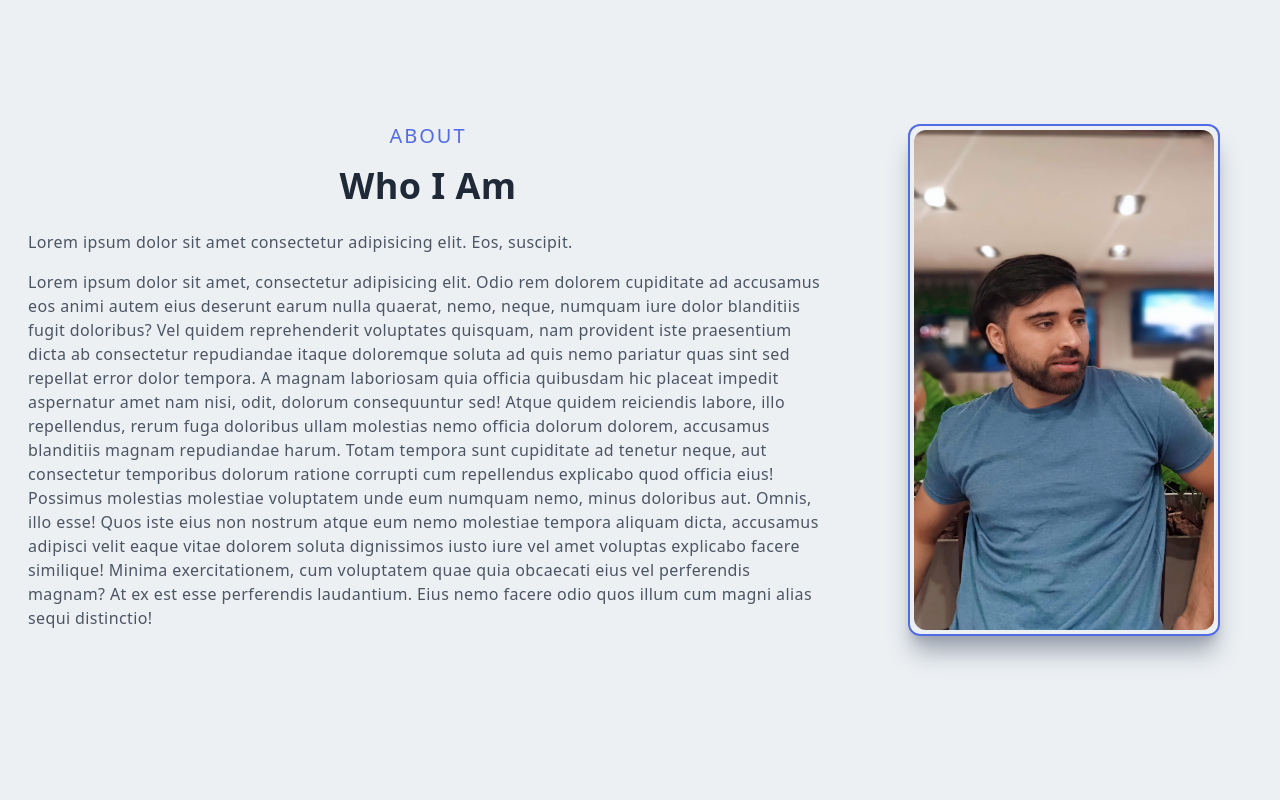
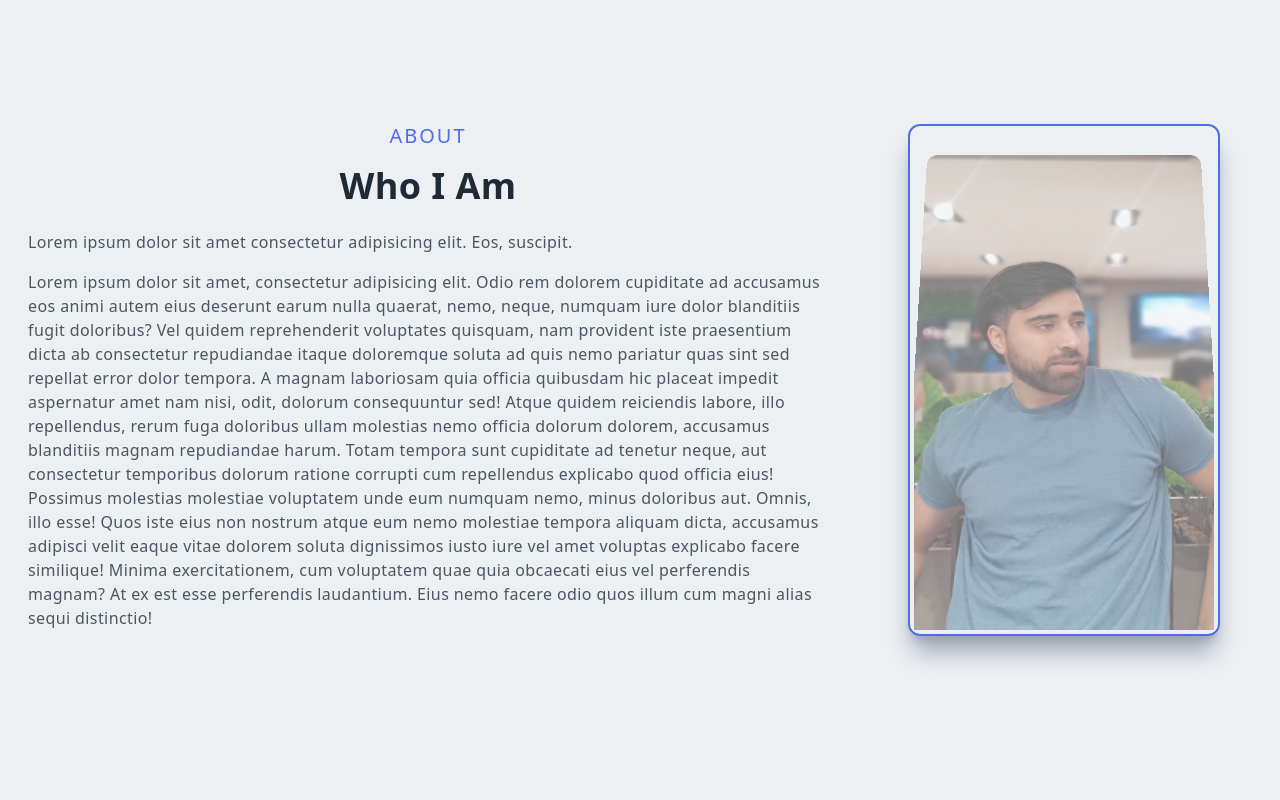
Before and after one commit to Matiaspp96/portfolio, a Next.js app: page / in a window 1280 px wide. Shown: the part 840-1640 px from the top of the page. Built offline with nearby package versions, Linux system fonts and the light colour scheme.

Commit message:
animated

```diff
--- a/components/About/About.jsx
+++ b/components/About/About.jsx
@@ -41,7 +41,7 @@ const About = () => {
 				<div className='w-auto h-auto m-auto border-2 border-[#516ce5] shadow-xl shadow-gray-400 rounded-xl flex items-center justify-center p-1 hover:border-sky-300 hover:scale-105 ease-in duration-300'>
 					{/* Image className='rounded-xl' */}
 					<Image
-						className='rounded-xl'
+						className='rounded-xl animate-[flipX_2s_ease-out_infinite]'
 						src={Me}
 						alt='Matias Picture'
 						width={300}
--- a/components/Skills/Skills.jsx
+++ b/components/Skills/Skills.jsx
@@ -10,7 +10,7 @@ const Skills = () => {
 				{/* <h2 className='py-4'>I have experience whit these technologies</h2> */}
 				<h2 className='py-4'>What I Can Do</h2>
 				<div className='grid grid-cols-4 gap-5 grid-auto md:gap-14'>
-					<div className='hover:scale-105 ease-in duration-300'>
+					<div className='hover:animate-[pulse_1s_ease-in-out_infinite]'>
 						<Image
 							src='https://cdn.jsdelivr.net/gh/devicons/devicon/icons/react/react-original-wordmark.svg'
 							alt='The logo icon for react'
@@ -19,7 +19,7 @@ const Skills = () => {
 							height={150}
 						/>
 					</div>
-					<div className='hover:scale-105 ease-in duration-300'>
+					<div className='hover:animate-[spin_5s_ease-out]'>
 						<Image
 							src='https://cdn.jsdelivr.net/gh/devicons/devicon/icons/nextjs/nextjs-original-wordmark.svg'
 							alt='The logo icon for nextjs'
@@ -37,7 +37,7 @@ const Skills = () => {
 							height={150}
 						/>
 					</div>
-					<div className='hover:scale-105 ease-in duration-300'>
+					<div className='hover:animate-[bounce_1s_ease-out]'>
 						<Image
 							src='https://cdn.jsdelivr.net/gh/devicons/devicon/icons/redux/redux-original.svg'
 							alt='The logo icon for redux'
@@ -46,7 +46,7 @@ const Skills = () => {
 							height={150}
 						/>
 					</div>
-					<div className='hover:scale-105 ease-in duration-300'>
+					<div className='hover:animate-[lightSpeedL_2s_ease-out_infinite]'>
 						<Image
 							src='https://cdn.jsdelivr.net/gh/devicons/devicon/icons/html5/html5-original-wordmark.svg'
 							alt='The logo icon for html5'
@@ -55,7 +55,7 @@ const Skills = () => {
 							height={150}
 						/>
 					</div>
-					<div className='hover:scale-105 ease-in duration-300'>
+					<div className='hover:animate-[ping_1s_ease-out]'>
 						<Image
 							src='https://cdn.jsdelivr.net/gh/devicons/devicon/icons/css3/css3-original-wordmark.svg'
 							alt='The logo icon for css'
@@ -64,7 +64,7 @@ const Skills = () => {
 							height={150}
 						/>
 					</div>
-					<div className='hover:scale-105 ease-in duration-300'>
+					<div className='hover:animate-[wiggle_1s_ease-out_infinite]'>
 						<Image
 							src='https://cdn.jsdelivr.net/gh/devicons/devicon/icons/tailwindcss/tailwindcss-original-wordmark.svg'
 							alt='The logo icon for tailwindcss'
@@ -73,7 +73,7 @@ const Skills = () => {
 							height={150}
 						/>
 					</div>
-					<div className='hover:scale-105 ease-in duration-300'>
+					<div className='animate-[fadeUp_1s_ease-out] hover:animate-[movement_2s_ease-out_infinite]'>
 						<Image
 							src='https://cdn.jsdelivr.net/gh/devicons/devicon/icons/figma/figma-original.svg'
 							alt='The logo icon for figma'
@@ -84,7 +84,7 @@ const Skills = () => {
 					</div>
 					{/* </div>
 				<div className='grid grid-cols-4 mt-5 px-5 gap-5 grid-auto md:gap-16'> */}
-					<div className='hover:scale-105 ease-in duration-300'>
+					<div className='hover:animate-[roll_2s_ease-out_infinite]'>
 						<Image
 							src='https://cdn.jsdelivr.net/gh/devicons/devicon/icons/git/git-original-wordmark.svg'
 							alt='The logo icon for git'
@@ -102,7 +102,7 @@ const Skills = () => {
 							height={150}
 						/>
 					</div>
-					<div className='hover:scale-105 ease-in duration-300'>
+					<div className='hover:animate-[movement_2s_ease-out_infinite]'>
 						<Image
 							src='https://cdn.jsdelivr.net/gh/devicons/devicon/icons/express/express-original-wordmark.svg'
 							alt='The logo icon for express'
@@ -111,7 +111,7 @@ const Skills = () => {
 							height={150}
 						/>
 					</div>
-					<div className='hover:scale-105 ease-in duration-300'>
+					<div className='hover:animate-[lightSpeed_2s_ease-out_infinite]'>
 						<Image
 							src='https://cdn.jsdelivr.net/gh/devicons/devicon/icons/postgresql/postgresql-original-wordmark.svg'
 							alt='The logo icon for postgresql'
@@ -120,7 +120,7 @@ const Skills = () => {
 							height={150}
 						/>
 					</div>
-					<div className='hover:scale-105 ease-in duration-300'>
+					<div className='hover:animate-[pulse_1s_ease-in-out_infinite]'>
 						<Image
 							src='https://cdn.jsdelivr.net/gh/devicons/devicon/icons/mongodb/mongodb-original-wordmark.svg'
 							alt='The logo icon for mongodb'
@@ -138,7 +138,7 @@ const Skills = () => {
 							height={150}
 						/>
 					</div>
-					<div className='hover:scale-105 ease-in duration-300'>
+					<div className='hover:animate-[spin_5s_ease-out]'>
 						<Image
 							src='https://cdn.jsdelivr.net/gh/devicons/devicon/icons/heroku/heroku-original.svg'
 							alt='The logo icon for heroku'
@@ -147,7 +147,7 @@ const Skills = () => {
 							height={150}
 						/>
 					</div>
-					<div className='hover:scale-105 ease-in duration-300'>
+					<div className='hover:animate-[ping_1s_ease-out]'>
 						<Image
 							src='https://cdn.jsdelivr.net/gh/devicons/devicon/icons/github/github-original.svg'
 							alt='The logo icon for github'
--- a/tailwind.config.js
+++ b/tailwind.config.js
@@ -5,7 +5,75 @@ module.exports = {
 		'./components/**/*.{js,ts,jsx,tsx}',
 	],
 	theme: {
-		extend: {},
+		extend: {
+			keyframes: {
+				wiggle: {
+					'0%, 100%': { transform: 'rotate(-3deg)' },
+					'50%': { transform: 'rotate(3deg)' }
+				},
+				fadeUp: {
+					'0%': {
+						opacity: 0,
+						transform: 'translate3d(0, 100%, 0)'
+					},
+					'100%': {
+						opacity: 1,
+						transform: 'translate3d(0, 0, 0)'
+					}
+				},
+				lightSpeed: {
+					'0%': {
+						opacity: 1,
+					},
+					'100%': {
+						transform: 'translate3d(100%, 0, 0) skewX(30deg)',
+						opacity: 0
+					}
+				},
+				lightSpeedL: {
+					'0%': {
+						opacity: 1,
+					},
+					'100%': {
+						transform: 'translate3d(-100%, 0, 0) skewX(-30deg)',
+						opacity: 0
+					}
+				},
+				flipX: {
+					'0%': {
+						transform: 'perspective(400px) rotate3d(1, 0, 0, 90deg)',
+						opacity: 0
+					},
+					'40%': {
+						transform: 'perspective(400px) rotate3d(1, 0, 0, -20deg)',
+					},
+					'60%': {
+						transform: 'perspective(400px) rotate3d(1, 0, 0, 10deg)',
+						opacity: 1
+					},
+					'80%': {
+						transform: 'perspective(400px) rotate3d(1, 0, 0, -5deg)',
+					},
+					'100%': {
+						transform: 'perspective(400px)',
+					}
+				},
+				roll: {
+					'0%, 10%, 20%, 30%, 40%, 60%, 70%, 80%, 90%, 100%': { transform: 'scale(1)' },
+					'50%': { transform: 'scaleY(0)' }
+				},
+				movement: {
+					'0%, 20%, 40%, 60%, 80%, 100%': { transform: 'translateX(0rem)' },
+					'10%': { transform: 'translateX(2rem)' },
+					'30%': { transform: 'translateX(-2rem)' },
+					'50%': { transform: 'translateY(1rem)' },
+					'70%': { transform: 'translateY(-1rem)' },
+				}
+			},
+			animation: {
+				wiggle: 'wiggle 1s ease-in-out infinite'
+			}
+		},
 	},
 	plugins: [require('tailwind-scrollbar')],
 	variants: {
```
